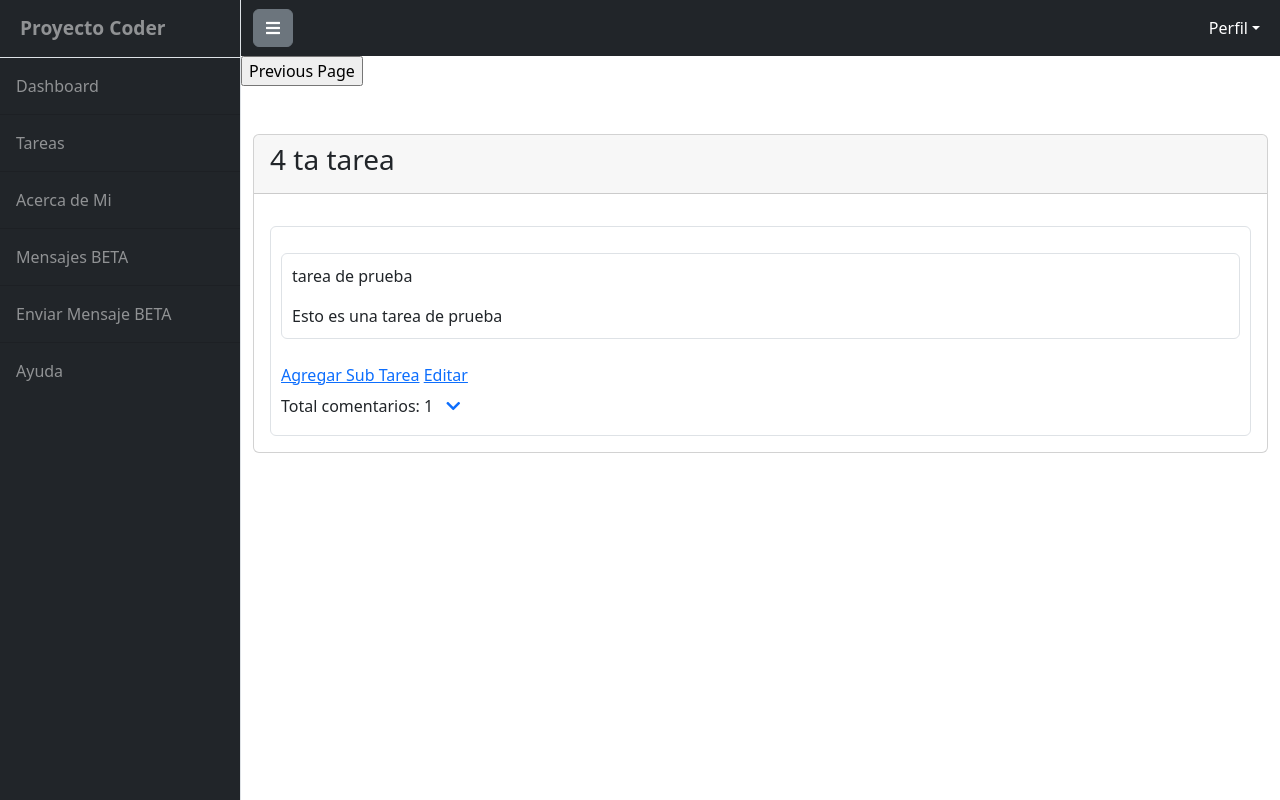
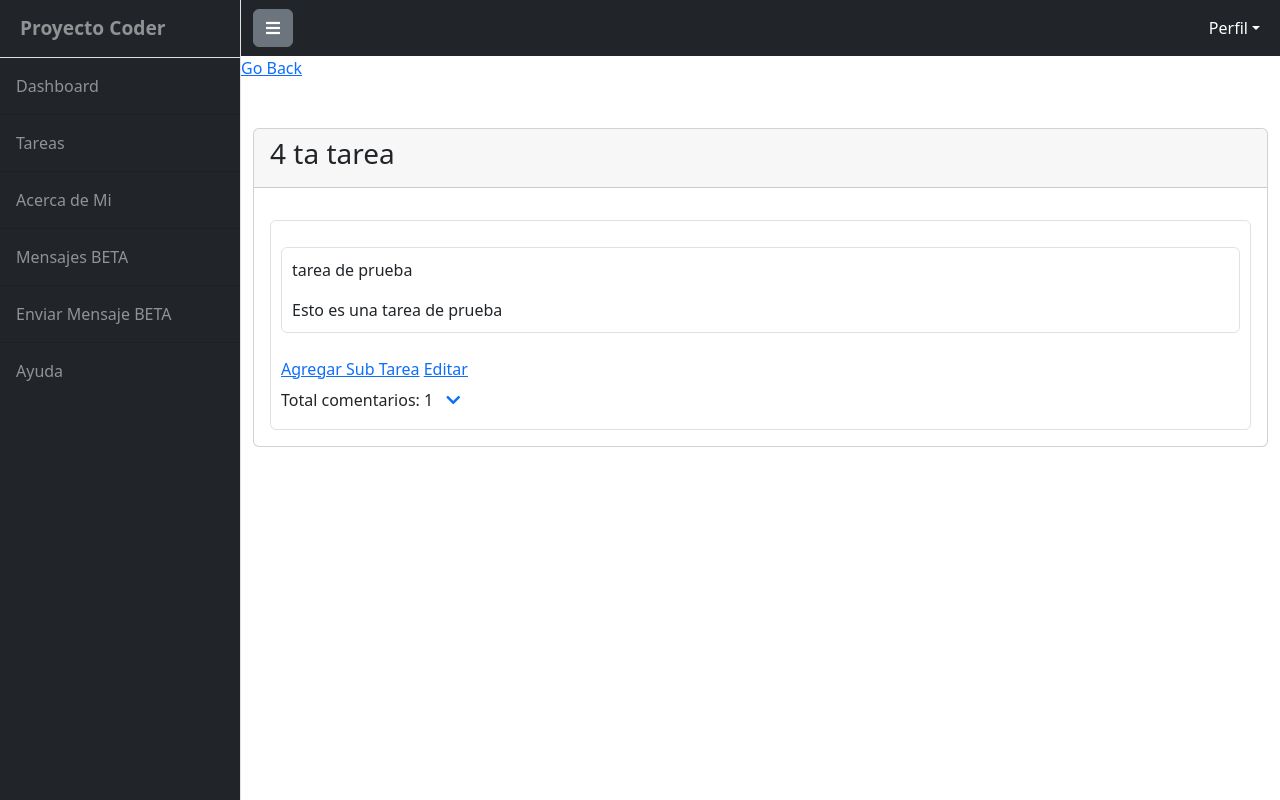
Before and after one commit to hokuto06/emartins-proyectofinal, a Django app: page /proyecto-final/detail-tasks/10 in a window 1280 px wide. Run offline with Django 4.2, Linux system fonts and the light colour scheme; data comes from the database, SQL or seed files in the repository; some libraries are stand-ins or nearby versions.

Commit message:
button preview2

```diff
--- a/ProyectoCoderFinal/MainSiteApp/templates/task_detail.html
+++ b/ProyectoCoderFinal/MainSiteApp/templates/task_detail.html
@@ -2,7 +2,8 @@
 
 
 {% block pagecontent %}
-<input type=button value="Previous Page" onClick="javascript:history.go(-1);">
+<!-- <input type=button value="Previous Page" onClick="javascript:history.go(-1);"> -->
+<a href="javascript: history.go(-1)">Go Back</a>
 <div class="container mt-5">
     <div class="card">
         <div class="card-header" style="{% if all_completed_rows %}background-color: green;{% endif %}">
```
